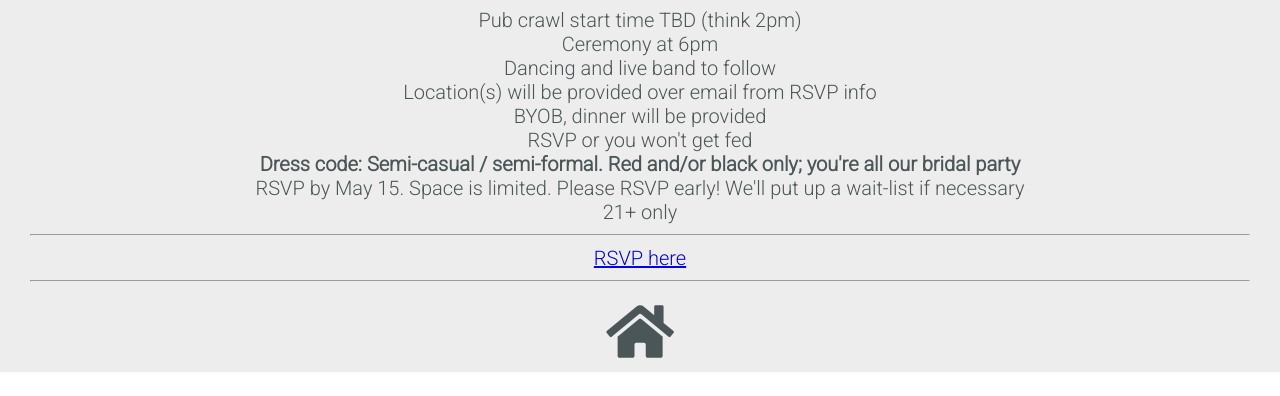
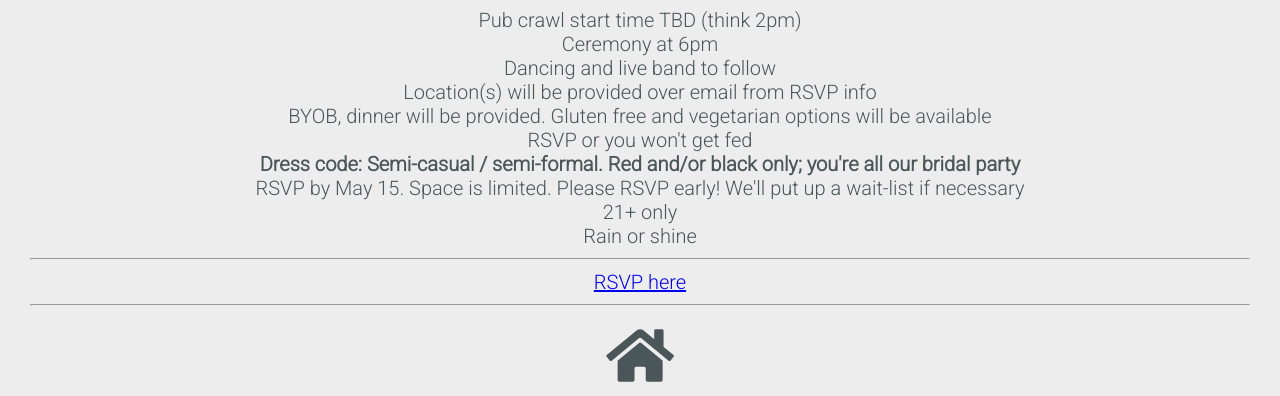
Before and after one commit to andlar/andlar.github.io, a plain HTML site: page baltimore.html in a window 1280 px wide. Shown: the part 638-1034 px from the top of the page. Before the commit the page ends 1010 px from the top, so only its background shows below. Drawn offline with Linux system fonts and the light colour scheme.

Commit message:
docs: rain/shine and food options

```diff
--- a/baltimore.html
+++ b/baltimore.html
@@ -42,11 +42,12 @@
         <li>Ceremony at 6pm</li>
         <li>Dancing and live band to follow</li>
         <li>Location(s) will be provided over email from RSVP info</li>
-        <li>BYOB, dinner will be provided</li>
+        <li>BYOB, dinner will be provided. Gluten free and vegetarian options will be available</li>
         <li>RSVP or you won't get fed</li>
         <li><strong>Dress code: Semi-casual / semi-formal. Red and/or black only; you're all our bridal party</strong></li>
         <li>RSVP by May 15. Space is limited. Please RSVP early! We'll put up a wait-list if necessary</li>
         <li>21+ only</li>
+        <li>Rain or shine</li>
       </ul>
       <hr />
       <a href="https://docs.google.com/forms/d/e/1FAIpQLSdstAiWZW5izO-g-4iyeVEOX0IB_NoKhQySTZKrRmCeNUgRag/viewform?usp=publish-editor">RSVP here</a>
```
Also changed, not shown: spokane.html (+2 -1 lines).
